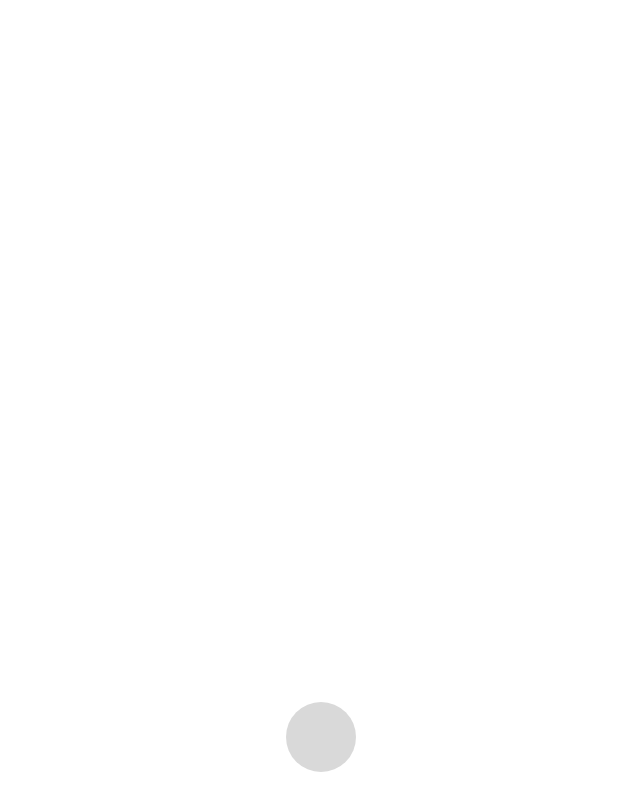
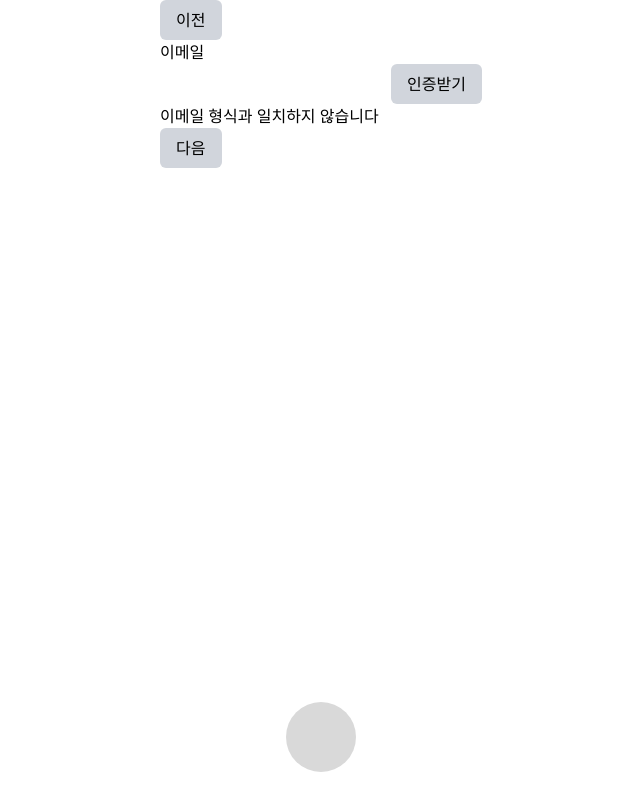
Before and after one commit to kdt-ful-class-three-group/poop, a React (Vite) app in the folder client/: page /Register in a window 1280 px wide. Shown: the whole page, without its empty margins (319-959 px from the left). Built offline with nearby package versions, Linux system fonts and the light colour scheme.

Commit message:
이메일 작성 중

```diff
--- a/client/src/components/Button.jsx
+++ b/client/src/components/Button.jsx
@@ -1,7 +1,7 @@
 function Button({text, colorClass, clickEvent}){
 
   return(
-    <button className={`${colorClass} hover:bg-gray-400 py-2 px-4 rounded-md cursor-pointer`} onClick={clickEvent || ''}> {text} </button>
+    <button className={`${colorClass} hover:bg-gray-400 py-2 px-4 rounded-md cursor-pointer`} onClick={clickEvent || null}> {text} </button>
   )
 }
 
--- a/client/src/components/Email.jsx
+++ b/client/src/components/Email.jsx
@@ -0,0 +1,18 @@
+import Button from "./Button";
+
+function Email(){
+  return(
+    <form>
+      <div>
+        <p>이메일</p>
+        <div>
+          <input type="text" />
+          <Button text='인증받기' colorClass={'bg-gray-300'}/>
+        </div>
+        <p>이메일 형식과 일치하지 않습니다</p>
+      </div>
+    </form>
+  )
+}
+
+export default Email;
--- a/client/src/components/RegisterEmail.jsx
+++ b/client/src/components/RegisterEmail.jsx
@@ -1,8 +1,21 @@
+import Button from "./Button";
+import Email from "./Email";
+
 function RegisterEmail(){
   // 이전 버튼
   // 이메일 + 인증받기
   // 인증받기
   // 다음
+
+  return(
+    <div>
+      <Button text='이전'
+        colorClass={'bg-gray-300'}
+      />
+      <Email/>
+      <Button text='다음' colorClass={'bg-gray-300'}/>
+    </div>
+  )
 }
 
 export default RegisterEmail;
```
